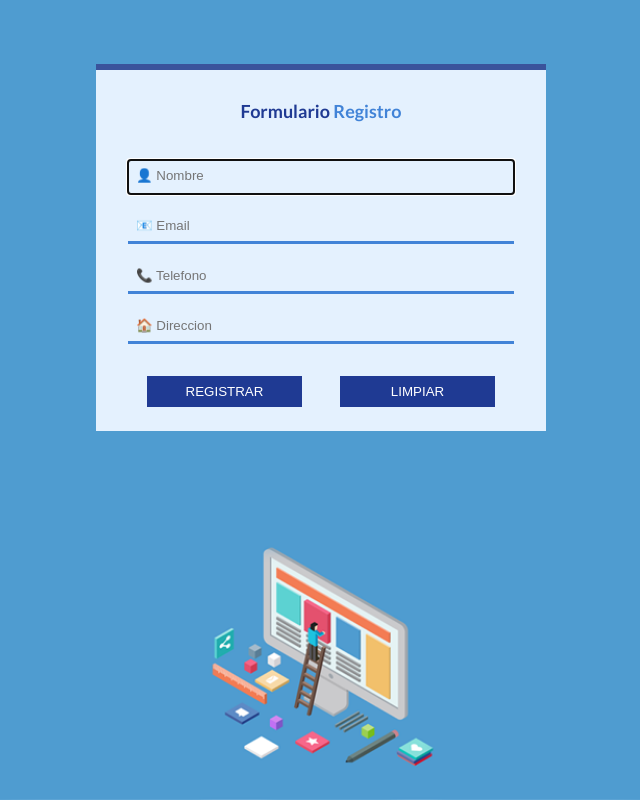
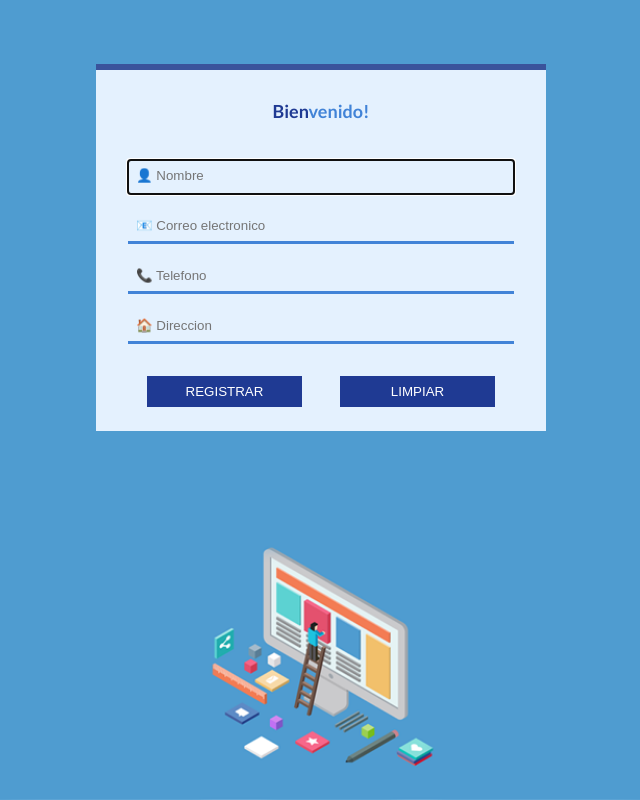
Before and after one commit to josesuaste/-Code-, a plain HTML site: page formulario de registro/index.html in a window 1280 px wide. Shown: the whole page, without its empty margins (319-959 px from the left). Drawn offline with Linux system fonts and the light colour scheme.

Commit message:
se hicieron algunos cambios en el index

```diff
--- a/formulario de registro/index.html
+++ b/formulario de registro/index.html
@@ -12,11 +12,11 @@
 <body>
   <div class="container">
    <div class="form_top">
-	<h2>Formulario <span>Registro</span></h2>
+	<h2>Bien<span>venido!</span></h2>
  </div>
  <form class="form_reg" action="">
     <input class="input" type="text" placeholder="&#128100; Nombre" required autofocus>
-     <input class="input" type="email" placeholder="&#128231; Email" required>
+     <input class="input" type="email" placeholder="&#128231; Correo electronico" required>
     <input class="input" type="tel" placeholder="&#128222; Telefono" required>
    <input class="input" type="text" placeholder="&#127968; Direccion" required>
    <div class="btn_form">
```
